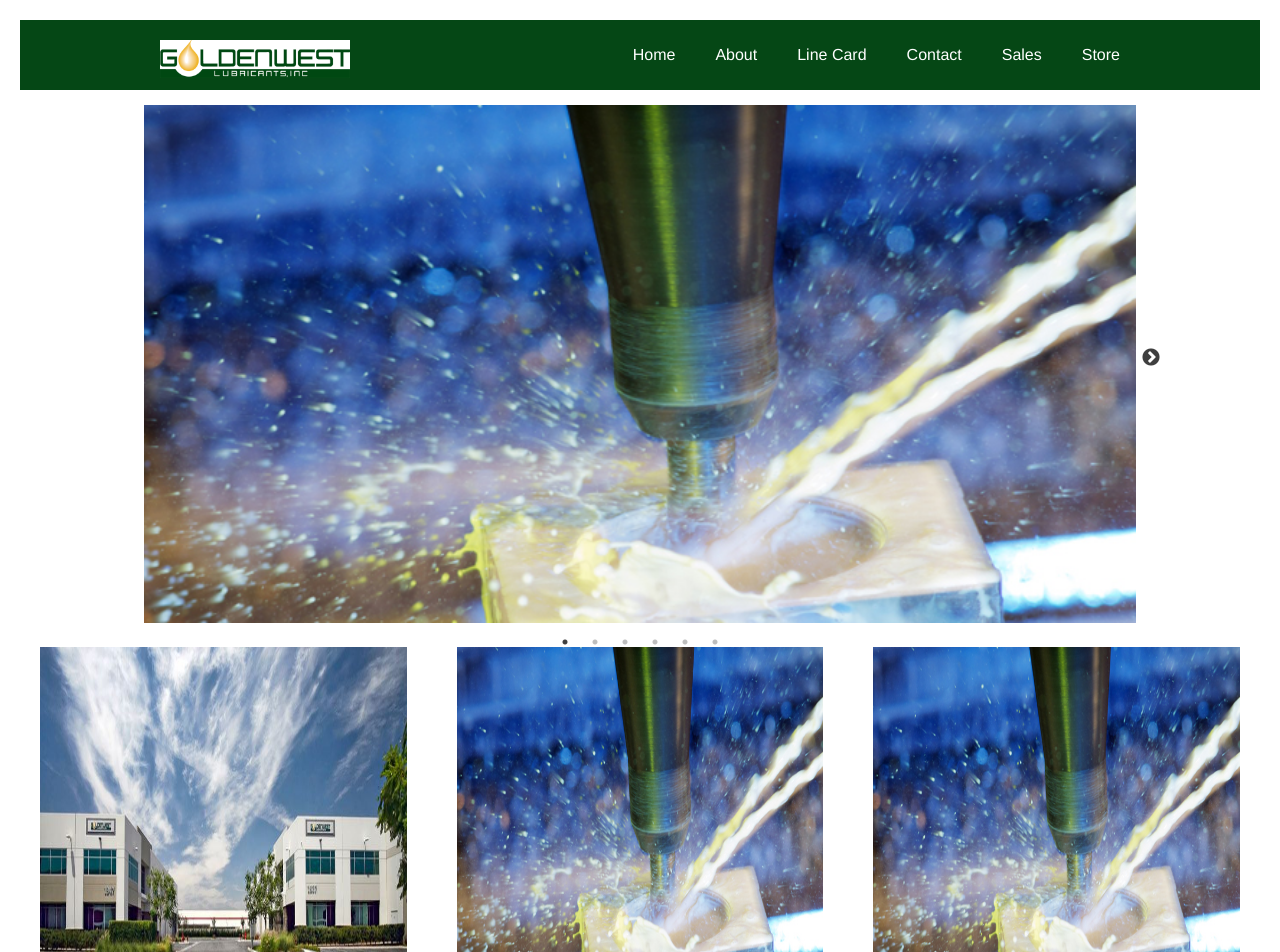
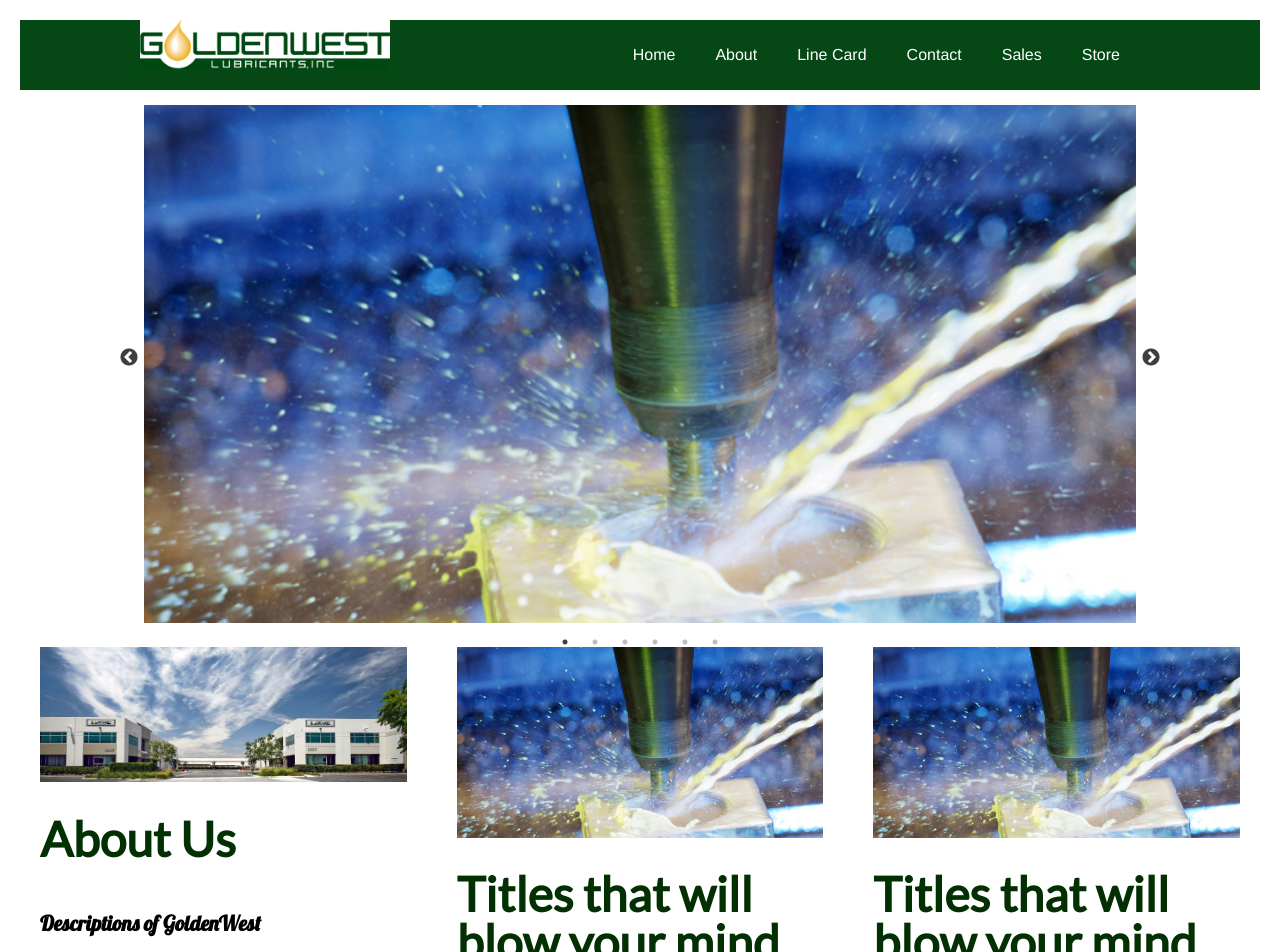
Before and after one commit to gwlinc/glorious-barrels, a React app: page / in a window 1280 px wide. Shown: the top 952 px of the page. Built offline with nearby package versions, Linux system fonts and the light colour scheme.

Commit message:
merged changes

```diff
--- a/client/src/components/About.jsx
+++ b/client/src/components/About.jsx
@@ -1,28 +1,37 @@
 import React from 'react';
 
 const AboutUs = (props) => {
+  var mainImgStyle = {
+    maxwidth: '850px',
+  }
   return (
     <div>
       <h1>
         Southern California's Premium Wholesale Lubricant Provider
       </h1>
-      <img src="gwlinc+prolong.jpg"></img>
-      <p>
+
+      <img src="gwlinc+prolong.jpg" style={mainImgStyle} alt="GoldenWest Pomona"></img>
+
+      <p className="figCaption">
       Situated in the heart of the Los Angeles metropolitan area, Goldenwest Lubricants Inc. has been supplying the valley with high quality lubricants for [INSERT HOW LONG GWLINC HAS EXISTED]. With our extensive catalogue of premium lubricants, GoldenWest is the one stop shop for all your lubricant needs.
+
       </p>
 
       <h2>
-      2 Day Delivery Guaranteed!
+      In a Pinch? 2 Day Delivery Guaranteed!
       </h2>
       <p>
       On top of our 2 day guarantee on deliveries in the greater Los Angeles County, GoldenWest strives to meet your every need. With our large fleet of dedicated drivers, we can often deliver same day if you call us up!
       </p>
       <h2>
-      Customer Service Is Our Number One Priority
+      Customer Service Is Our Priority
       </h2>
       <p>
-      The low prices aren't the only reason why we have so many loyal customers. Our support representatives are ready to take your calls to help you with any questions or scheduling deliveries. To make sure that you have the best possible service, we are only able to
+      The low prices aren't the only reason why we have so many loyal customers. Our support representatives are ready to take your calls to help you with any questions or scheduling deliveries. In house or in the field, our representatives have the knowledge to solve your needs and issues. We have an extensive library of lubrication reference material. This allows us to find equivalents or replacement products quickly and accurately. To make sure that you have the best possible service, we are only able to accept calls weekdays between 8:00 am - 5:00 pm PDT/PST. Call us today!
       </p>
+      <h2>
+
+      </h2>
     </div>
   );
 };
--- a/client/src/components/App.jsx
+++ b/client/src/components/App.jsx
@@ -5,7 +5,7 @@ import Home from './Home';
 import LineCard from './LineCard';
 import NavBar from './NavBar';
 import Sales from './Sales';
-import Store from './Store';
+
 
 class App extends React.Component {
   constructor(props) {
@@ -36,6 +36,10 @@ class App extends React.Component {
 
 
   render() {
+    var iconStyle = {
+      height:'32px',
+    }
+
     const { page } = this.state;
     let mainContent = <Home menu={this.state.menu} />;
 
@@ -51,9 +55,6 @@ class App extends React.Component {
     if (page === 'sales') {
       mainContent = <Sales />;
     }
-    if (page === 'store') {
-      mainContent = <Store />;
-    }
     return (
       <div>
         <section className="navigation">
@@ -64,7 +65,7 @@ class App extends React.Component {
             <NavBar active={this.state.active} handlePage={this.handlePage} menu={this.state.menu} showMenu={this.showMenu} toggleClass={this.toggleClass} />
           </div>
         </section>
-        <div className="cuck">
+        <div>
           { mainContent }
         </div>
       </div>
--- a/client/src/components/Carousel.jsx
+++ b/client/src/components/Carousel.jsx
@@ -2,6 +2,15 @@ import React from 'react';
 import Slider from 'react-slick';
 
 function Carousel() {
+  var mainCaroselImageStyles = {
+    paddingTop: '0',
+    display: 'block',
+    minWidth:'140px',
+    minHeight:'28px',
+    width: '100%',
+    height: '100%',
+  }
+
   const settings = {
     dots: true,
     infinite: true,
@@ -13,22 +22,22 @@ function Carousel() {
   return (
     <Slider {...settings}>
       <div>
-        <img src="gwlinc1.jpg" alt="Cutting" />
+        <img src="gwlinc1.jpg" alt="Cutting" style={mainCaroselImageStyles} />
       </div>
       <div>
-        <img src="gwlinc2.jpg" alt="Cutting" />
+        <img src="gwlinc2.jpg" alt="Cutting" style={mainCaroselImageStyles}/>
       </div>
       <div>
-        <img src="gwlinc3.jpg" alt="Cutting" />
+        <img src="gwlinc3.jpg" alt="Cutting" style={mainCaroselImageStyles}/>
       </div>
       <div>
-        <img src="gwlinc4.jpg" alt="Cutting" />
+        <img src="gwlinc4.jpg" alt="Cutting" style={mainCaroselImageStyles}/>
       </div>
       <div>
-        <img src="gwlinc5.jpg" alt="Cutting" />
+        <img src="gwlinc5.jpg" alt="Cutting" style={mainCaroselImageStyles}/>
       </div>
       <div>
-        <img src="gwlinc6.jpg" alt="Cutting" />
+        <img src="gwlinc6.jpg" alt="Cutting" style={mainCaroselImageStyles}/>
       </div>
     </Slider>
   );
--- a/client/src/components/Home.jsx
+++ b/client/src/components/Home.jsx
@@ -2,6 +2,16 @@ import React from 'react';
 import Carousel from './Carousel';
 
 function Home(props) {
+  var articleImageStyles = {
+    paddingTop: '0',
+    display: 'block',
+    minWidth:'140px',
+    minHeight:'28px',
+    width: '100%',
+
+  }
+
+
   let style;
   if (!props.menu) {
     style = { paddingTop: 300 };
@@ -11,7 +21,7 @@ function Home(props) {
       <Carousel />
       <div className="articles">
         <div className="article">
-          <img src="gwlinc+prolong.jpg" alt="Cutting" />
+          <img src="gwlinc+prolong.jpg" alt="Cutting" style={articleImageStyles} />
           <h1>
             About Us
           </h1>
@@ -20,7 +30,7 @@ function Home(props) {
           </h2>
         </div>
         <div className="article">
-          <img src="gwlinc1.jpg" alt="Cutting" />
+          <img src="gwlinc1.jpg" alt="Cutting" style={articleImageStyles}/>
           <h1>
             Titles that will blow your mind
           </h1>
@@ -29,7 +39,7 @@ function Home(props) {
           </h2>
         </div>
         <div className="article">
-          <img src="gwlinc1.jpg" alt="Cutting" />
+          <img src="gwlinc1.jpg" alt="Cutting" style={articleImageStyles}/>
           <h1>
             Titles that will blow your mind
           </h1>
--- a/client/src/components/Store.jsx
+++ /dev/null
@@ -1,11 +0,0 @@
-import React from 'react';
-
-const Store = (props) => {
-  return (
-    <div>
-      Store
-    </div>
-  );
-};
-
-export default Store;
--- a/public/index.html
+++ b/public/index.html
@@ -7,10 +7,12 @@
     <title>GoldenWest Lubricants, Inc.</title>
     <meta name="viewport" content="width=device-width, initial-scale=1">
     <meta name="description" content="description">
-    <link href="https://fonts.googleapis.com/css?family=Lato" rel="stylesheet">
+    <link href="https://fonts.googleapis.com/css?family=Lato|Lobster" rel="stylesheet">
     <link rel="stylesheet" type="text/css" href="main.css">
     <link rel="stylesheet" type="text/css" charset="UTF-8" href="https://cdnjs.cloudflare.com/ajax/libs/slick-carousel/1.6.0/slick.min.css" />
     <link rel="stylesheet" type="text/css" href="https://cdnjs.cloudflare.com/ajax/libs/slick-carousel/1.6.0/slick-theme.min.css" />
+    <script defer src="https://use.fontawesome.com/releases/v5.6.0/js/fontawesome.js" integrity="sha384-tHFnt8QELQGC1IJzcTUX5zFEnn/FLVa0ADTmxRyeSmWukJ4umWnJbwiMTkw/bKEK" crossorigin="anonymous"></script>
+    <script defer src="https://use.fontawesome.com/releases/v5.6.0/js/solid.js" integrity="sha384-akyniW0Jfrt1Z7kvRmaF2fkq9vuVQAPEGN4qq7s17l9PG3zz7FThoWnfVxpvnUn9" crossorigin="anonymous"></script>
   </head>
   <body>
     <div id="app"></div>
--- a/public/main.css
+++ b/public/main.css
@@ -130,24 +130,14 @@ nav ul li a:hover {
 .brand {
   position: absolute;
   float: left;
-  max-width: 190px;
-  padding: 20px 0 0 20px;
+  max-width: 250px;
+  /* padding: 20px 0 0 20px; */
 }
 .brand a,
 .brand a:visited {
   color: white;
   text-decoration: none;
 }
-
-
-img {
-  padding-top: 0;
-  display: block;
-  min-width:140px;
-  min-height:28px;
-  width: 100%;
-  height: 100%;
-} */
 
 .slick-prev:before {
   color:black !important;
@@ -180,3 +170,28 @@ img {
   list-style-type:none;
   font-family: 'Lato', sans-serif;
 }
+
+h1 {
+  font-family: 'Lato', sans-serif;
+  font-size: 48px;
+  font-weight: 800;
+  line-height: 48px;
+  max-width: 100%;
+  padding-bottom: 15px;
+  padding-left: 0px;
+  padding-right: 0px;
+  padding-top: 0px;
+  text-align: left;
+  color: rgb(2, 48, 2);
+}
+
+h2 {
+  font-family: 'Lobster', cursive;
+
+}
+
+.figCaption {
+  font-size: 1.25em;
+  font-style: italic;
+  text-align: center;
+}
```
